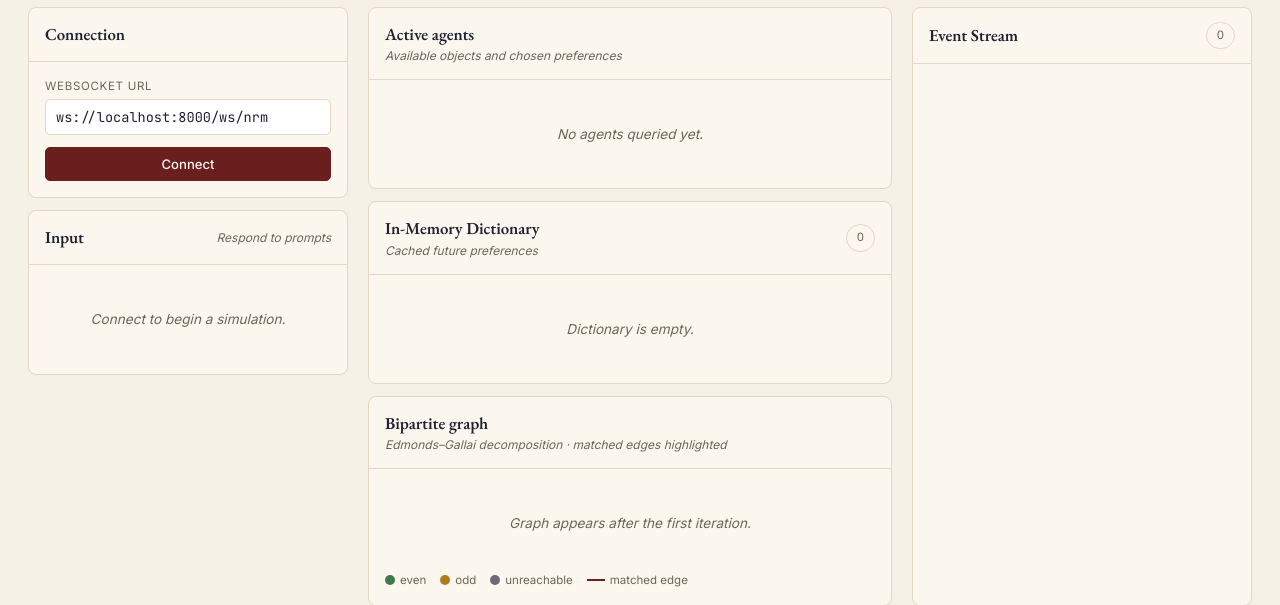
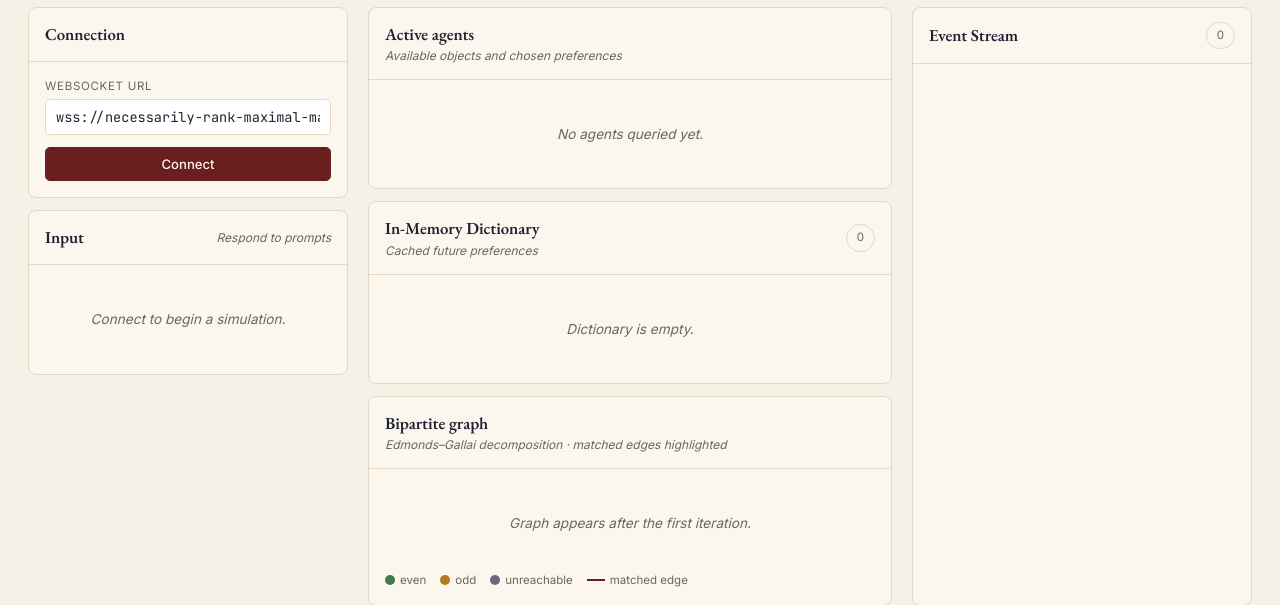
Before and after one commit to madhavpnair/Necessarily-Rank-Maximal-Matching, a FastAPI app: page / in a window 1280 px wide. Shown: the part 129-734 px from the top of the page. Run offline with FastAPI, Linux system fonts and the light colour scheme.

Commit message:
added index

```diff
--- a/NRMApp/templates/index.html
+++ b/NRMApp/templates/index.html
@@ -239,7 +239,7 @@
         <div id="setup-zone" class="stack">
           <div>
             <label for="ws-url">WebSocket URL</label>
-            <input id="ws-url" value="ws://localhost:8000/ws/nrm" />
+            <input id="ws-url" value="wss://necessarily-rank-maximal-matching-2.onrender.com/ws/nrm" />
           </div>
 
           <!-- Explicit UI Error Message Box -->
```
